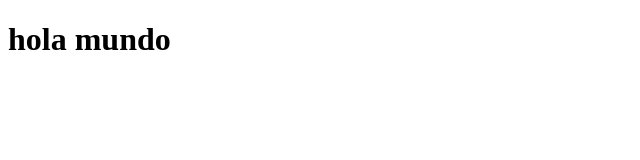
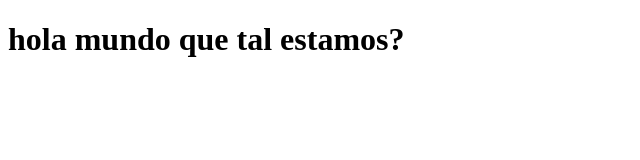
Before and after one commit to Brymyers/Laubry-Actualizado, a plain HTML site: page index.html in a window 1280 px wide. Shown: the whole page, without its empty margins (0-640 px from the left). Drawn offline with Linux system fonts and the light colour scheme.

Commit message:
Zi otra ve

```diff
--- a/index.html
+++ b/index.html
@@ -7,6 +7,6 @@
     <title>Document</title>
 </head>
 <body>
-   <h1>hola mundo</h1>
+   <h1>hola mundo que tal estamos?</h1>
 </body>
 </html>
```
